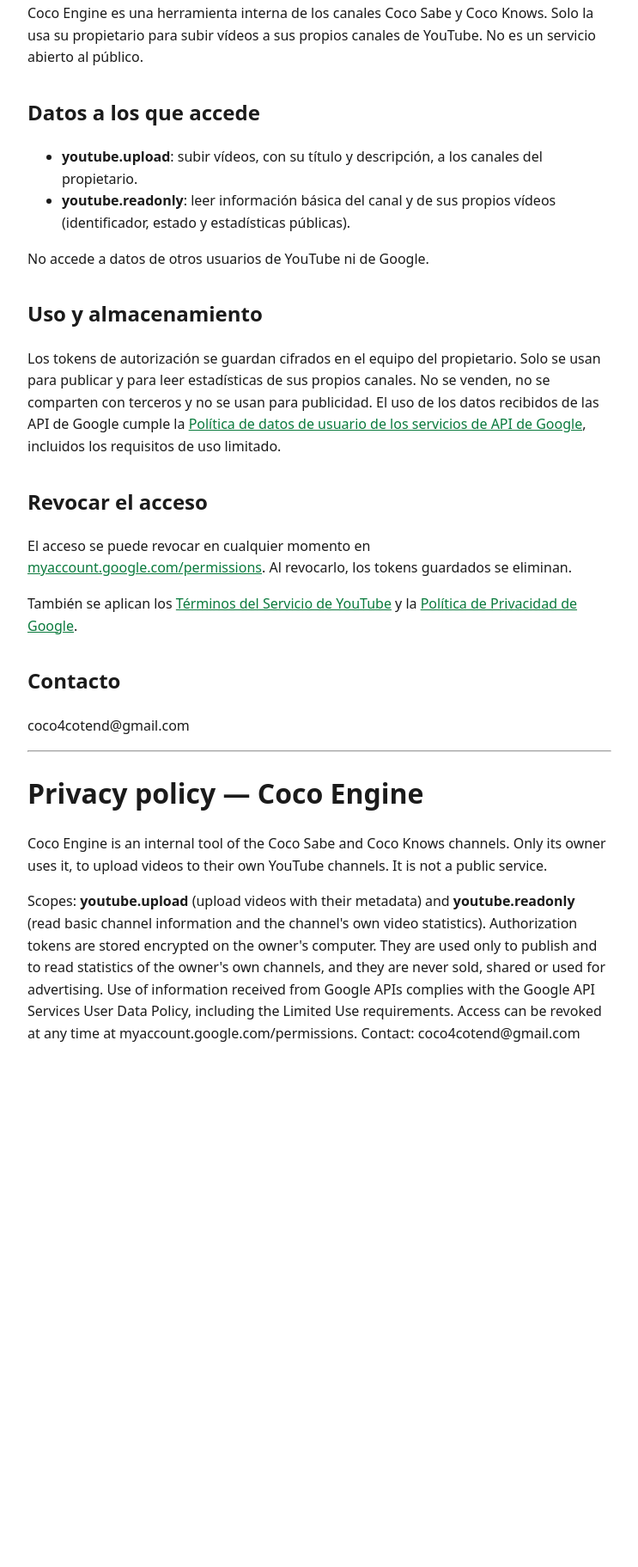
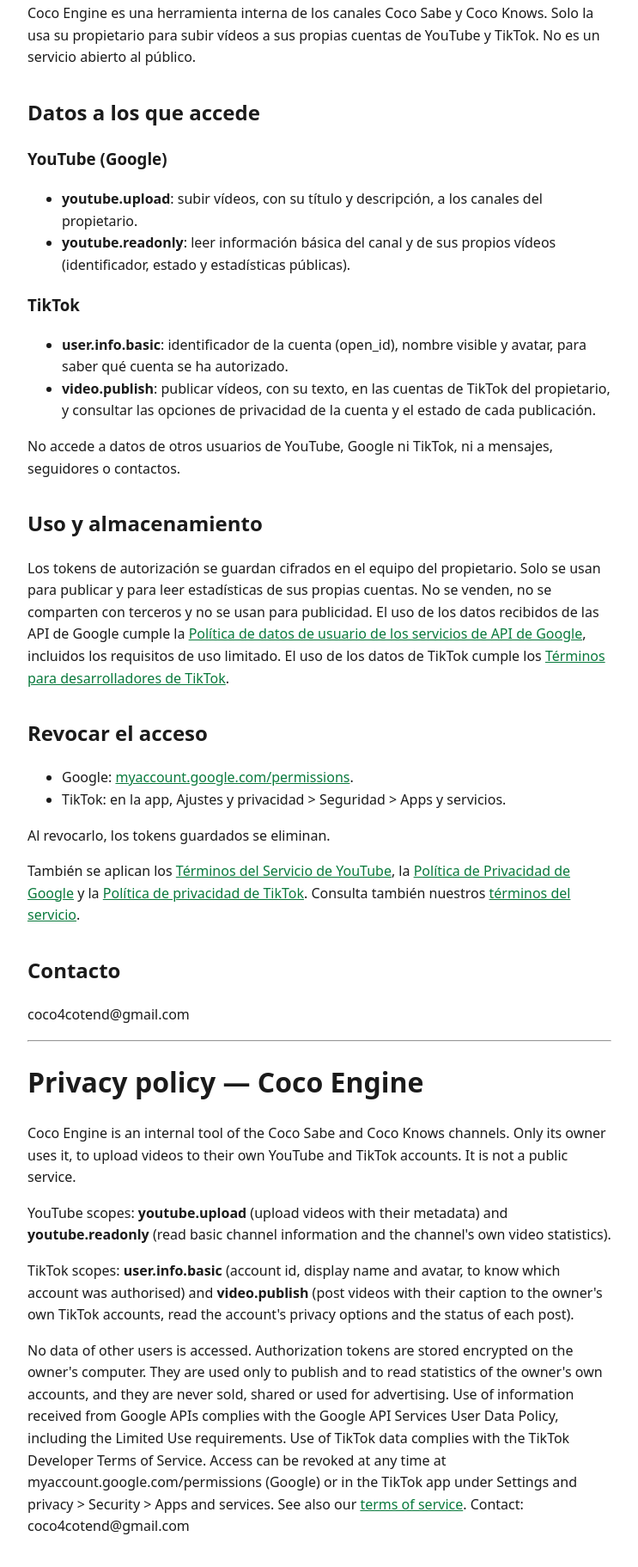
Before and after one commit to cocosabe/cocosabe.github.io, a plain HTML site: page privacy.html in a window 1280 px wide. Shown: the part 159-1982 px from the top of the page at 86% size, without its empty margins (268-1011 px from the left). Before the commit the page ends 1423 px from the top, so only its background shows below. Drawn offline with Linux system fonts and the light colour scheme.

Commit message:
Add files via upload

```diff
--- a/privacy.html
+++ b/privacy.html
@@ -15,28 +15,41 @@
 <p>Última actualización: 16 de noviembre de 2026.</p>
 
 <p>Coco Engine es una herramienta interna de los canales Coco Sabe y Coco Knows. Solo la usa su propietario para subir
-vídeos a sus propios canales de YouTube. No es un servicio abierto al público.</p>
+vídeos a sus propias cuentas de YouTube y TikTok. No es un servicio abierto al público.</p>
 
 <h2>Datos a los que accede</h2>
+<h3>YouTube (Google)</h3>
 <ul>
   <li><strong>youtube.upload</strong>: subir vídeos, con su título y descripción, a los canales del propietario.</li>
   <li><strong>youtube.readonly</strong>: leer información básica del canal y de sus propios vídeos (identificador, estado y estadísticas públicas).</li>
 </ul>
-<p>No accede a datos de otros usuarios de YouTube ni de Google.</p>
+<h3>TikTok</h3>
+<ul>
+  <li><strong>user.info.basic</strong>: identificador de la cuenta (open_id), nombre visible y avatar, para saber qué cuenta se ha autorizado.</li>
+  <li><strong>video.publish</strong>: publicar vídeos, con su texto, en las cuentas de TikTok del propietario, y consultar las opciones de
+  privacidad de la cuenta y el estado de cada publicación.</li>
+</ul>
+<p>No accede a datos de otros usuarios de YouTube, Google ni TikTok, ni a mensajes, seguidores o contactos.</p>
 
 <h2>Uso y almacenamiento</h2>
 <p>Los tokens de autorización se guardan cifrados en el equipo del propietario. Solo se usan para publicar y para leer
-estadísticas de sus propios canales. No se venden, no se comparten con terceros y no se usan para publicidad. El uso de los
+estadísticas de sus propias cuentas. No se venden, no se comparten con terceros y no se usan para publicidad. El uso de los
 datos recibidos de las API de Google cumple la
 <a href="https://developers.google.com/terms/api-services-user-data-policy">Política de datos de usuario de los servicios de API de Google</a>,
-incluidos los requisitos de uso limitado.</p>
+incluidos los requisitos de uso limitado. El uso de los datos de TikTok cumple los
+<a href="https://www.tiktok.com/legal/page/global/tik-tok-developer-terms-of-service/en">Términos para desarrolladores de TikTok</a>.</p>
 
 <h2>Revocar el acceso</h2>
-<p>El acceso se puede revocar en cualquier momento en
-<a href="https://myaccount.google.com/permissions">myaccount.google.com/permissions</a>. Al revocarlo, los tokens guardados se eliminan.</p>
+<ul>
+  <li>Google: <a href="https://myaccount.google.com/permissions">myaccount.google.com/permissions</a>.</li>
+  <li>TikTok: en la app, Ajustes y privacidad &gt; Seguridad &gt; Apps y servicios.</li>
+</ul>
+<p>Al revocarlo, los tokens guardados se eliminan.</p>
 
-<p>También se aplican los <a href="https://www.youtube.com/t/terms">Términos del Servicio de YouTube</a> y la
-<a href="https://policies.google.com/privacy">Política de Privacidad de Google</a>.</p>
+<p>También se aplican los <a href="https://www.youtube.com/t/terms">Términos del Servicio de YouTube</a>, la
+<a href="https://policies.google.com/privacy">Política de Privacidad de Google</a> y la
+<a href="https://www.tiktok.com/legal/page/eea/privacy-policy/es">Política de privacidad de TikTok</a>.
+Consulta también nuestros <a href="terms.html">términos del servicio</a>.</p>
 
 <h2>Contacto</h2>
 <p>coco4cotend@gmail.com</p>
@@ -44,12 +57,17 @@ incluidos los requisitos de uso limitado.</p>
 <hr>
 <h1>Privacy policy — Coco Engine</h1>
 <p>Coco Engine is an internal tool of the Coco Sabe and Coco Knows channels. Only its owner uses it, to upload videos to
-their own YouTube channels. It is not a public service.</p>
-<p>Scopes: <strong>youtube.upload</strong> (upload videos with their metadata) and <strong>youtube.readonly</strong> (read basic
-channel information and the channel's own video statistics). Authorization tokens are stored encrypted on the owner's
-computer. They are used only to publish and to read statistics of the owner's own channels, and they are never sold, shared
-or used for advertising. Use of information received from Google APIs complies with the Google API Services User Data
-Policy, including the Limited Use requirements. Access can be revoked at any time at myaccount.google.com/permissions.
-Contact: coco4cotend@gmail.com</p>
+their own YouTube and TikTok accounts. It is not a public service.</p>
+<p>YouTube scopes: <strong>youtube.upload</strong> (upload videos with their metadata) and <strong>youtube.readonly</strong> (read basic
+channel information and the channel's own video statistics).</p>
+<p>TikTok scopes: <strong>user.info.basic</strong> (account id, display name and avatar, to know which account was authorised) and
+<strong>video.publish</strong> (post videos with their caption to the owner's own TikTok accounts, read the account's privacy options
+and the status of each post).</p>
+<p>No data of other users is accessed. Authorization tokens are stored encrypted on the owner's computer. They are used only to
+publish and to read statistics of the owner's own accounts, and they are never sold, shared or used for advertising. Use of
+information received from Google APIs complies with the Google API Services User Data Policy, including the Limited Use
+requirements. Use of TikTok data complies with the TikTok Developer Terms of Service. Access can be revoked at any time at
+myaccount.google.com/permissions (Google) or in the TikTok app under Settings and privacy &gt; Security &gt; Apps and services.
+See also our <a href="terms.html">terms of service</a>. Contact: coco4cotend@gmail.com</p>
 </body>
 </html>
```
Also changed, not shown: index.html (+2 -1 lines), terms.html (added, +65 -0 lines).
